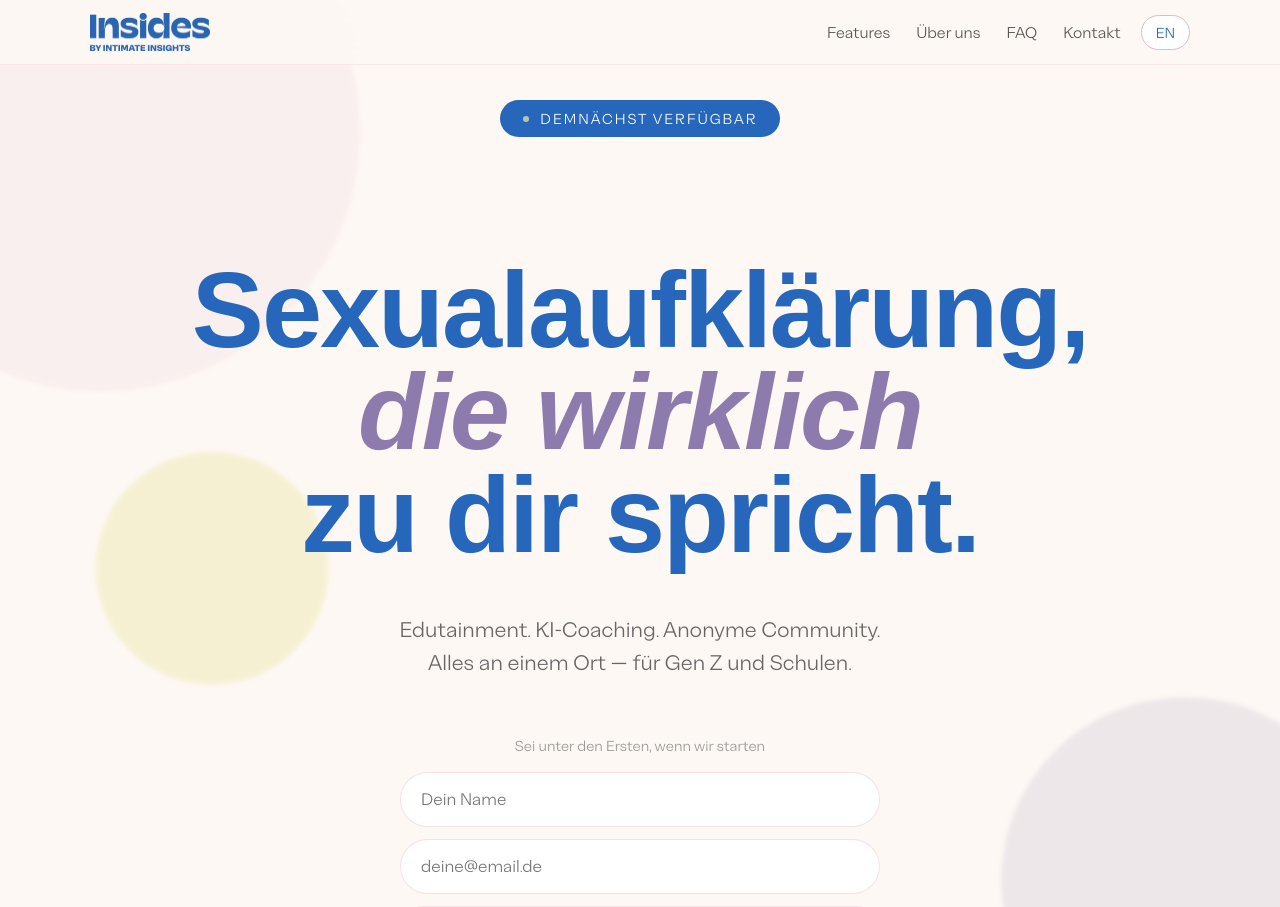
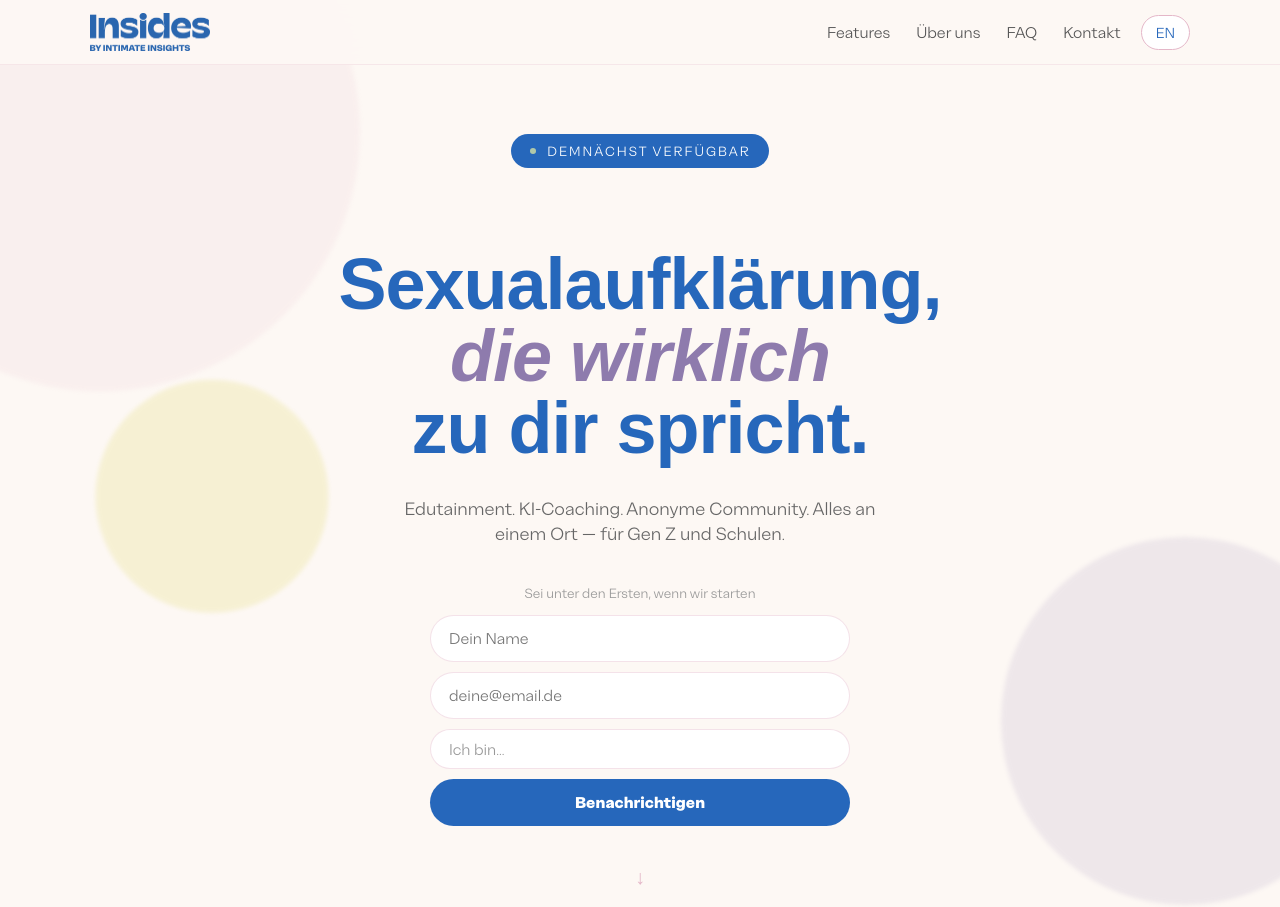
Before and after one commit to toobahasnain/insides-landing, a React (Create React App) app: page / in a window 1280 px wide. Shown: the top 907 px of the page. Built offline with nearby package versions, Linux system fonts and the light colour scheme; a web font is replaced by a local one.

Commit message:
compact hero section and google sheets form integration

```diff
--- a/src/App.js
+++ b/src/App.js
@@ -506,49 +506,49 @@ export default function App() {
       </nav>
 
       {/* HERO */}
-      <section id="hero" style={{ minHeight: "100vh", display: "flex", flexDirection: "column", alignItems: "center", justifyContent: "center", position: "relative", overflow: "hidden", padding: "100px 24px 60px", textAlign: "center" }}>
+      <section id="hero" style={{ minHeight: "100vh", display: "flex", flexDirection: "column", alignItems: "center", justifyContent: "center", position: "relative", overflow: "hidden", padding: "80px 24px 40px", textAlign: "center" }}>
         <Blob style={{ width: 500, height: 500, top: -100, left: -150 }} color={C.blush} delay={0} />
         <Blob style={{ width: 350, height: 350, bottom: 0, right: -80 }} color={C.violet} delay={3} />
         <Blob style={{ width: 220, height: 220, top: "45%", left: "8%" }} color={C.citrus} delay={1.5} />
 
         <motion.div initial={{ opacity: 0, y: 20 }} animate={{ opacity: 1, y: 0 }} transition={{ duration: 0.5 }}
-          style={{ display: "inline-flex", alignItems: "center", gap: 10, background: C.midnight, color: "white", borderRadius: 50, padding: "8px 22px", fontSize: 13, letterSpacing: 2, textTransform: "uppercase", marginBottom: 32, position: "relative", zIndex: 2 }}>
+          style={{ display: "inline-flex", alignItems: "center", gap: 10, background: C.midnight, color: "white", borderRadius: 50, padding: "7px 18px", fontSize: 12, letterSpacing: 2, textTransform: "uppercase", marginBottom: 20, position: "relative", zIndex: 2 }}>
           <motion.div animate={{ scale: [1, 0.6, 1], opacity: [1, 0.4, 1] }} transition={{ duration: 1.5, repeat: Infinity }}
             style={{ width: 8, height: 8, borderRadius: "50%", background: C.pale }} />
           {t.hero.badge}
         </motion.div>
 
         <motion.h1 initial={{ opacity: 0, y: 30 }} animate={{ opacity: 1, y: 0 }} transition={{ duration: 0.7, delay: 0.1 }}
-          style={{ fontFamily: "'Champ', sans-serif", fontSize: "clamp(48px,10vw,108px)", color: C.midnight, lineHeight: 0.95, letterSpacing: -2, position: "relative", zIndex: 2, marginBottom: 28 }}>
+          style={{ fontFamily: "'Champ', sans-serif", fontSize: "clamp(36px,6vw,72px)", color: C.midnight, lineHeight: 1, letterSpacing: -1, position: "relative", zIndex: 2, marginBottom: 16 }}>
           {t.hero.h1}<br /><em style={{ color: C.violet }}>{t.hero.h2}</em><br />{t.hero.h3}
         </motion.h1>
 
         <motion.p initial={{ opacity: 0, y: 20 }} animate={{ opacity: 1, y: 0 }} transition={{ duration: 0.7, delay: 0.25 }}
-          style={{ fontSize: "clamp(14px,2.2vw,19px)", color: "#666", maxWidth: 500, lineHeight: 1.7, position: "relative", zIndex: 2, marginBottom: 44 }}>
+          style={{ fontSize: "clamp(13px,1.8vw,16px)", color: "#666", maxWidth: 480, lineHeight: 1.6, position: "relative", zIndex: 2, marginBottom: 24 }}>
           {t.hero.sub}
         </motion.p>
 
         <motion.div initial={{ opacity: 0, y: 20 }} animate={{ opacity: 1, y: 0 }} transition={{ duration: 0.7, delay: 0.4 }}
-          style={{ width: "100%", maxWidth: 480, position: "relative", zIndex: 2 }}>
-          <p style={{ fontSize: 13, color: "#999", marginBottom: 16 }}>{t.hero.emailLabel}</p>
+          style={{ width: "100%", maxWidth: 420, position: "relative", zIndex: 2 }}>
+          <p style={{ fontSize: 12, color: "#999", marginBottom: 12 }}>{t.hero.emailLabel}</p>
           {!submitted ? (
-            <div style={{ display: "flex", flexDirection: "column", gap: 12 }}>
+            <div style={{ display: "flex", flexDirection: "column", gap: 10 }}>
               {/* Name field */}
               <input
                 value={name} onChange={e => setName(e.target.value)}
                 placeholder={lang === "de" ? "Dein Name" : "Your name"}
-                style={{ width: "100%", padding: "14px 20px", border: "1.5px solid rgba(228,183,200,0.4)", borderRadius: 50, outline: "none", fontFamily: "'Alecrim', sans-serif", fontSize: 15, background: "white", boxSizing: "border-box" }}
+                style={{ width: "100%", padding: "11px 18px", border: "1.5px solid rgba(228,183,200,0.4)", borderRadius: 50, outline: "none", fontFamily: "'Alecrim', sans-serif", fontSize: 14, background: "white", boxSizing: "border-box" }}
               />
               {/* Email field */}
               <input
                 value={email} onChange={e => setEmail(e.target.value)}
                 placeholder={t.hero.emailPlaceholder}
-                style={{ width: "100%", padding: "14px 20px", border: "1.5px solid rgba(228,183,200,0.4)", borderRadius: 50, outline: "none", fontFamily: "'Alecrim', sans-serif", fontSize: 15, background: "white", boxSizing: "border-box" }}
+                style={{ width: "100%", padding: "11px 18px", border: "1.5px solid rgba(228,183,200,0.4)", borderRadius: 50, outline: "none", fontFamily: "'Alecrim', sans-serif", fontSize: 14, background: "white", boxSizing: "border-box" }}
               />
               {/* Type selector */}
               <select
                 value={userType} onChange={e => setUserType(e.target.value)}
-                style={{ width: "100%", padding: "14px 20px", border: "1.5px solid rgba(228,183,200,0.4)", borderRadius: 50, outline: "none", fontFamily: "'Alecrim', sans-serif", fontSize: 15, background: "white", boxSizing: "border-box", color: userType ? "#2a2a2a" : "#999", appearance: "none", cursor: "pointer" }}
+                style={{ width: "100%", padding: "11px 18px", border: "1.5px solid rgba(228,183,200,0.4)", borderRadius: 50, outline: "none", fontFamily: "'Alecrim', sans-serif", fontSize: 14, background: "white", boxSizing: "border-box", color: userType ? "#2a2a2a" : "#999", appearance: "none", cursor: "pointer" }}
               >
                 <option value="" disabled>{lang === "de" ? "Ich bin..." : "I am..."}</option>
                 <option value="Student / Gen Z">{lang === "de" ? "👩‍🎓 Schüler*in / Gen Z" : "👩‍🎓 Student / Gen Z"}</option>
@@ -563,7 +563,7 @@ export default function App() {
               )}
               {/* Submit button */}
               <button onClick={submitToSheet} disabled={loading}
-                style={{ width: "100%", padding: "15px 20px", background: loading ? "#aaa" : C.midnight, color: "white", border: "none", borderRadius: 50, cursor: loading ? "not-allowed" : "pointer", fontFamily: "'Alecrim', sans-serif", fontSize: 15, fontWeight: 600, transition: "background .2s" }}>
+                style={{ width: "100%", padding: "12px 20px", background: loading ? "#aaa" : C.midnight, color: "white", border: "none", borderRadius: 50, cursor: loading ? "not-allowed" : "pointer", fontFamily: "'Alecrim', sans-serif", fontSize: 14, fontWeight: 600, transition: "background .2s" }}>
                 {loading ? (lang === "de" ? "Wird gesendet..." : "Sending...") : t.hero.emailBtn}
               </button>
             </div>
```
